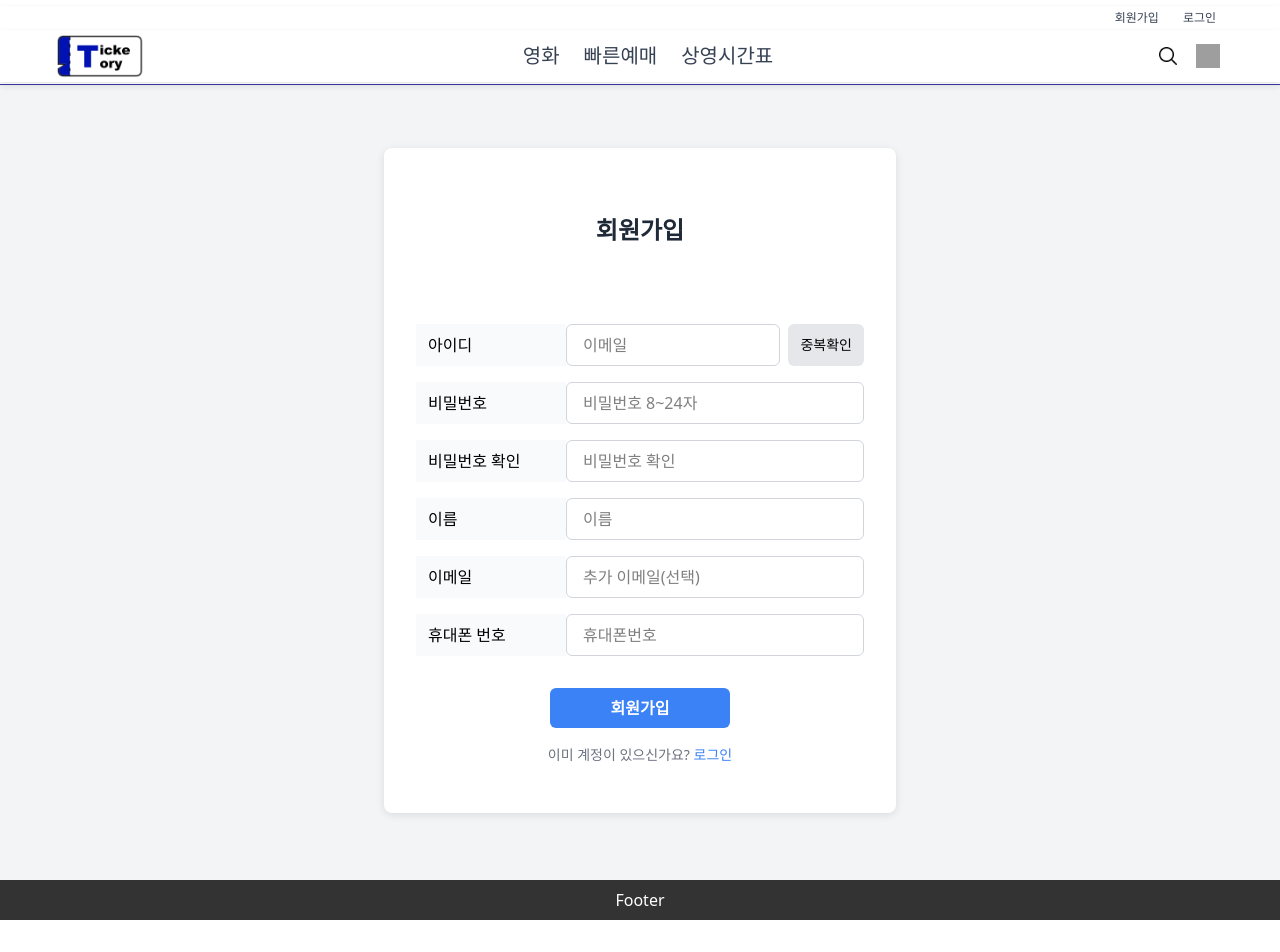
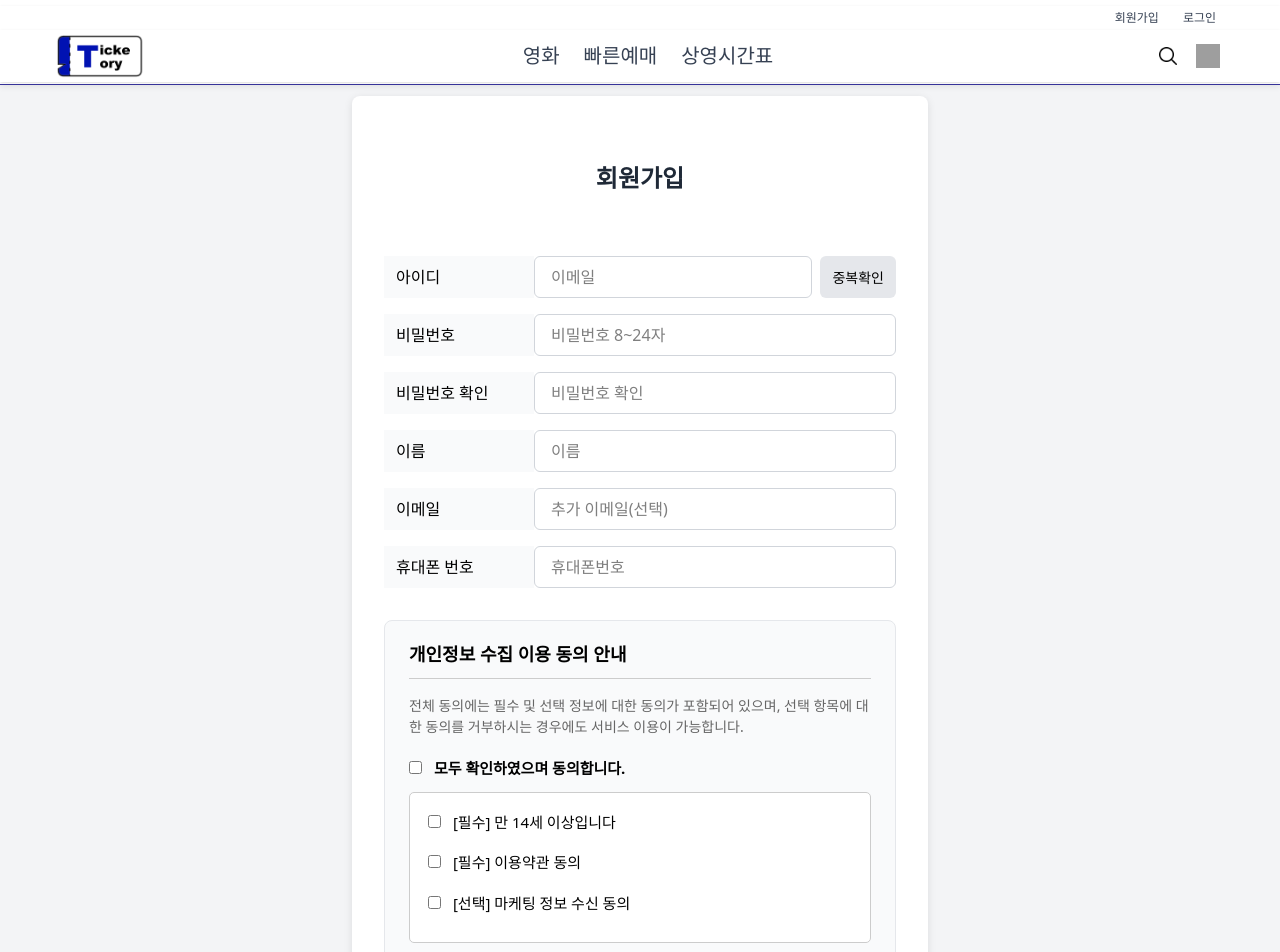
Before and after one commit to sjyun0507/ticketory_frontend, a React (Vite) app: page /signup in a window 1280 px wide. Shown: the top 952 px of the page. Before the commit the page ends 920 px from the top, so only its background shows below. Built offline with nearby package versions, Linux system fonts and the light colour scheme; grey boxes are pictures that could not be loaded.

Commit message:
이용동의 안내박스추가

```diff
--- a/src/pages/Signup.css
+++ b/src/pages/Signup.css
@@ -10,7 +10,7 @@
 
 /* 회원가입 카드 */
 .signup-card {
-    max-width: 32rem;
+    max-width: 36rem;
     width: 100%;
     background: white;
     border-radius: 0.5rem; /* rounded-lg */
@@ -25,7 +25,7 @@
     font-weight: bold;
     text-align: center;
     margin-top: 2rem;
-    margin-bottom: 2rem;
+    margin-bottom: 1rem;
     color: #1f2937; /* text-gray-800 */
 }
 
@@ -122,3 +122,93 @@
 .signup-footer a:hover {
     text-decoration: underline;
 }
+
+/*동의 하기 버튼 */
+/* 1) 컨테이너를 유동 폭 + 폼 폭에 맞추기 */
+.agreement-container {
+    display: block;          /* inline/inline-block 수축 방지 */
+    width: 100%;             /* 부모(폼) 너비를 꽉 채움 */
+    max-width: 100%;         /* 고정 폭 제거 */
+    margin: 1rem 0 0;        /* 수평 중앙정렬 제거, 폼 흐름에 맞춤 */
+    box-sizing: border-box;  /* 패딩/보더 포함해 계산 */
+    padding: 0.75rem 1rem;   /* 콘텐츠 숨쉬기 */
+    background: #f9fafb;     /* 선택: 살짝 배경 */
+    border: 1px solid #e5e7eb;
+    border-radius: 8px;
+}
+
+/* 2) 부모가 flex/grid일 때 한 줄 전체 차지하도록 */
+.signup-form .agreement-container {
+    flex: 1 1 100%;
+    min-width: 0;
+}
+@supports (display: grid) {
+    .signup-form .agreement-container {
+        grid-column: 1 / -1;
+    }
+}
+
+/* 3) 내부 아이템도 한 줄 전체로 보이게 */
+.agreement-container label,
+.agreement-container p {
+    display: block;
+    width: 100%;
+}
+
+/* 박스 안의 체크 항목 정돈 */
+.agreement-container .agreement-box {
+    display: flex;
+    flex-direction: column;
+    gap: 0.5rem;
+    margin-top: 0.75rem;
+}
+
+/* 4) 반응형 여백/타이포 살짝 업 */
+@media (min-width: 640px) {
+    .agreement-container {
+        padding: 1rem 1.25rem;
+    }
+}
+@media (min-width: 1024px) {
+    .agreement-container {
+        padding: 1.25rem 1.5rem;
+    }
+}
+
+.agreement-title{
+    font-size: 18px;
+    font-weight: bold;
+    margin-bottom: 1rem;
+    align-items: center;
+    padding-bottom: 10px;
+    border-bottom: 1px solid #ccc;
+}
+.check-all {
+    display: block;
+    font-size: 15px;
+    margin-bottom: 10px;
+}
+
+.subtext {
+    font-size: 14px;
+    color: #666;
+    margin-bottom: 20px;
+}
+
+.agreement-box {
+    border: 1px solid #ccc;
+    border-radius: 5px;
+    padding: 18px;
+    background-color: #fff;
+    margin-bottom: 20px;
+    font-size: 15px;
+}
+
+.agreement-box label {
+    display: block;
+    margin-bottom: 10px;
+}
+
+input[type="checkbox"] {
+    margin-right: 8px;
+}
--- a/src/pages/Signup.jsx
+++ b/src/pages/Signup.jsx
@@ -18,6 +18,17 @@ export default function SignupPage() {
     const [isIdAvailable, setIsIdAvailable] = useState(null); // null: 미확인, true/false: 확인 결과
     const [idCheckMessage, setIdCheckMessage] = useState("");
 
+    // 동의 항목 상태 추가
+    const [agreements, setAgreements] = useState({
+        age: false,       // [필수] 만 14세 이상
+        terms: false,     // [필수] 이용약관 동의
+        marketing: false, // [선택] 마케팅 정보 수신 동의
+    });
+
+    // 파생 상태
+    const requiredOk = agreements.age && agreements.terms;
+    const allAgree = agreements.age && agreements.terms && agreements.marketing;
+
     const handleChange = e => {
         const {name, value} = e.target;
         if (name === "passwordConfirm") {
@@ -31,6 +42,22 @@ export default function SignupPage() {
             setIdCheckMessage("");
         }
 
+    };
+
+    // 전체 동의 토글
+    const handleToggleAllAgree = (e) => {
+        const checked = e.target.checked;
+        setAgreements({
+            age: checked,
+            terms: checked,
+            marketing: checked,
+        });
+    };
+
+    // 개별 항목 토글
+    const handleToggleAgreement = (key) => (e) => {
+        const checked = e.target.checked;
+        setAgreements(prev => ({ ...prev, [key]: checked }));
     };
 
     const handleIdCheck = async () => {
@@ -72,6 +99,13 @@ export default function SignupPage() {
 
     const handleSubmit = async e => {
         e.preventDefault();
+
+        // 필수 동의 체크
+        if (!requiredOk) {
+            alert("필수 항목(만 14세 이상, 이용약관)에 동의해 주세요.");
+            return;
+        }
+
         if (form.password !== passwordConfirm) {
             alert("비밀번호가 일치하지 않습니다.");
             return;
@@ -193,7 +227,57 @@ export default function SignupPage() {
                         placeholder="휴대폰번호"
                         className="form-input"
                     />
+                    <div className="agreement-container">
+                        <h3 className="agreement-title">개인정보 수집 이용 동의 안내</h3>
 
+                        <p className="subtext">
+                            전체 동의에는 필수 및 선택 정보에 대한 동의가 포함되어 있으며, 선택 항목에 대한 동의를 거부하시는 경우에도 서비스 이용이 가능합니다.
+                        </p>
+                        <label className="check-all">
+                            <input
+                                type="checkbox"
+                                id="all-agree"
+                                checked={allAgree}
+                                onChange={handleToggleAllAgree}
+                            />{" "}
+                            <strong>모두 확인하였으며 동의합니다.</strong>
+                        </label>
+                        <div className="agreement-box">
+                            <label htmlFor="agree-age">
+                                <input
+                                    id="agree-age"
+                                    type="checkbox"
+                                    className="agree"
+                                    checked={agreements.age}
+                                    onChange={handleToggleAgreement("age")}
+                                />{" "}
+                                [필수] 만 14세 이상입니다
+                            </label>
+
+                            <label htmlFor="agree-terms">
+                                <input
+                                    id="agree-terms"
+                                    type="checkbox"
+                                    className="agree"
+                                    checked={agreements.terms}
+                                    onChange={handleToggleAgreement("terms")}
+                                />{" "}
+                                [필수] 이용약관 동의
+                            </label>
+
+                            <label htmlFor="agree-marketing">
+                                <input
+                                    id="agree-marketing"
+                                    type="checkbox"
+                                    className="agree"
+                                    checked={agreements.marketing}
+                                    onChange={handleToggleAgreement("marketing")}
+                                />{" "}
+                                [선택] 마케팅 정보 수신 동의
+                            </label>
+
+                        </div>
+                    </div>
                     <button
                         type="submit"
                         className="form-button"
```
